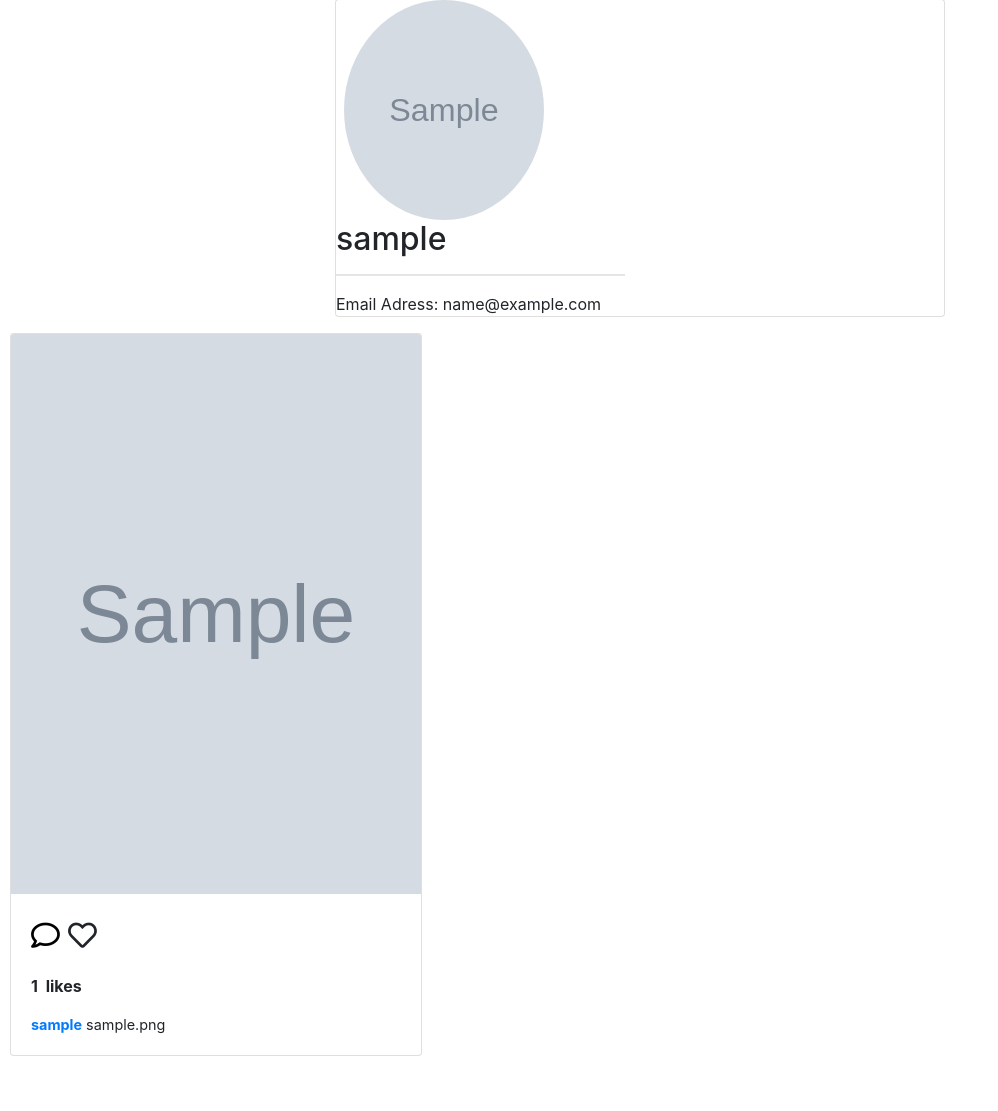
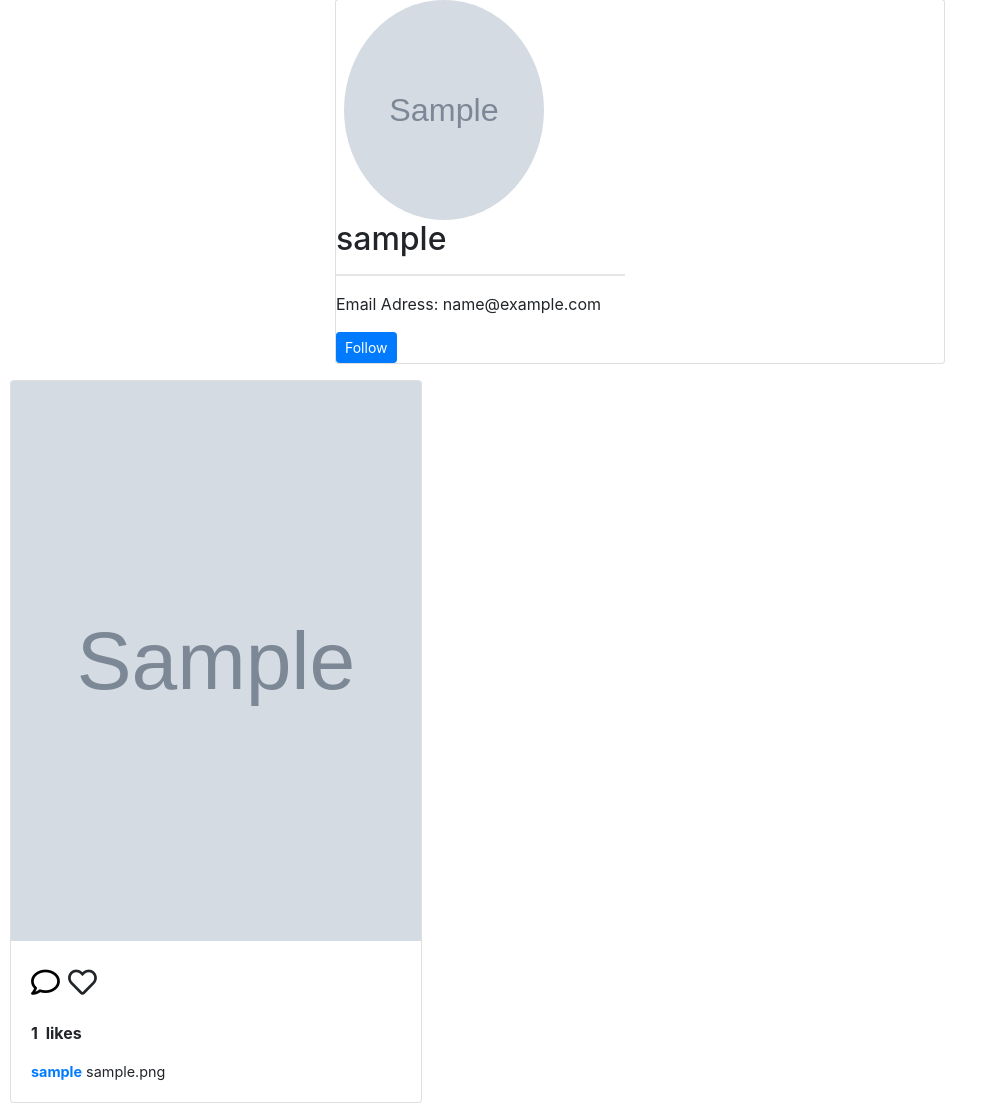
Before and after one commit to dynamodenis/instagram-copycat, a Django app: page /1/profile in a window 1280 px wide. Shown: the part 126-1237 px from the top of the page, without its empty margins (0-998 px from the left). Before the commit the page ends 1182 px from the top, so only its background shows below. Run offline with Django 3.2, Linux system fonts and the light colour scheme; tables that the repository leaves empty hold one stand-in row (values such as "Sample post"); grey boxes marked "Sample" are stand-in pictures; some libraries are stand-ins or nearby versions.

Commit message:
created a follow follower view function

```diff
--- a/instagram/urls.py
+++ b/instagram/urls.py
@@ -9,6 +9,7 @@ urlpatterns=[
     path('profile/',views.profile, name='profile'),
     path('<int:image_id>/comment/',views.comment, name='comment'),
     path('like/',views.likes, name='likes'),
+    path('follow/',views.follow, name='follow'),
     path('search/',views.search, name='search'),
     path('<int:user_id>/profile',views.post_user, name='post_user'),
     path('update/',views.update_profile, name='update_profile'),
--- a/instagram/views.py
+++ b/instagram/views.py
@@ -84,7 +84,13 @@ def likes(request):
         image.likes.add(request.user)
         is_liked=True
     return HttpResponseRedirect(reverse('instagram:comment', args=(image.id,)))
-
+#FOLLOW BUTTON
+def follow(request):
+    current_user=request.user
+    user=get_object_or_404(User, pk=request.POST.get('user_id'))
+    user.profile.followers.add(request.user)
+    current_user.profile.following.add(user)
+    return HttpResponseRedirect(reverse('instagram:post_user', args=(user.id,)))
 
 def search(request):
     if 'search' in request.GET and request.GET['search']:
--- a/templates/instagram/image_user.html
+++ b/templates/instagram/image_user.html
@@ -21,6 +21,12 @@
                     {% if profile.bio%}
                     <p class="card-text">About Me: {{user.profile.bio}}</p>
                     {%endif%}
+                    <div>
+                        <form action="{% url 'instagram:follow'%}" method="POST">
+                            {% csrf_token%}
+                            <button type="submit" name='user_id' value="{{user.pk}}" class="btn btn-primary btn-sm">Follow</button>
+                        </form>
+                    </div>
                 </div>
             </div>
         </div>
```
